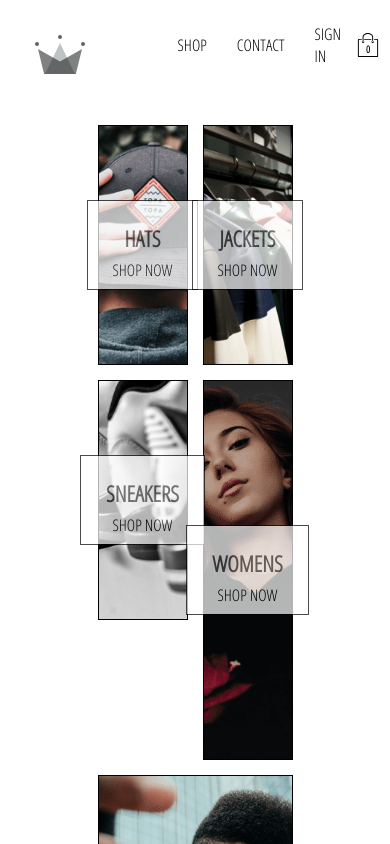
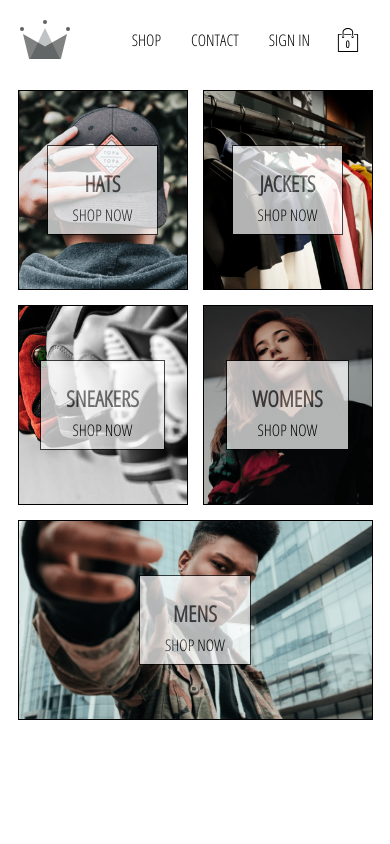
Before and after one commit to Phlipr/crwn-clothing, a React (Create React App) app in the folder client/: page / in a window 390 px wide. Shown: the top 844 px of the page. Built offline with nearby package versions, Linux system fonts and the light colour scheme; no server answers; the HTML template or start-up script is replaced by a standard one.

Commit message:
Lecture 277: Added CSS styling to make some of the app responsive to a mobile environment.

```diff
--- a/client/src/components/collection-item/collection-item.styles.jsx
+++ b/client/src/components/collection-item/collection-item.styles.jsx
@@ -20,6 +20,20 @@
         display: flex;
         }
     }
+
+    @media screen and (max-width: 800px) {
+        width: 40vw;
+
+        &:hover {
+            .image {
+            opacity: unset;
+            }
+
+            button {
+            opacity: unset;
+            }
+        }
+    }
 `;
 
 export const BackgroundImageContainer = styled.div`
@@ -37,6 +51,13 @@
     position: absolute;
     top: 255px;
     display: none;
+
+    @media screen and (max-width: 800px) {
+        display: block;
+        opacity: 0.9;
+        min-width: unset;
+        padding: 0 10px;
+    }
 `;
 
 export const CollectionFooterContainer = styled.div`
--- a/client/src/components/collection-preview/collection-preview.styles.jsx
+++ b/client/src/components/collection-preview/collection-preview.styles.jsx
@@ -4,6 +4,11 @@
     display: flex;
     flex-direction: column;
     margin-bottom: 30px;
+
+    @media screen and (max-width: 800px) {
+        align-items: center;
+
+    }
 `;
 
 export const TitleHeader = styled.h1`
@@ -19,4 +24,10 @@
 export const PreviewContainer = styled.div`
     display: flex;
     justify-content: space-between;
+
+    @media screen and (max-width: 800px) {
+        display: grid;
+        grid-template-columns: 1fr 1fr;
+        grid-gap: 15px;
+    }
 `;
--- a/client/src/components/header/header.styles.jsx
+++ b/client/src/components/header/header.styles.jsx
@@ -7,12 +7,24 @@
   display: flex;
   justify-content: space-between;
   margin-bottom: 25px;
+
+  @media screen and (max-width: 800px) {
+    height: 60px;
+    padding: 10px;
+    margin-bottom: 20px;
+
+  }
 `;
 
 export const LogoContainer = styled(Link)`
   height: 100%;
   width: 70px;
   padding: 25px;
+
+  @media screen and (max-width: 800px) {
+    width: 50px;
+    padding: 0;
+  }
 `;
 
 export const OptionsContainer = styled.div`
@@ -21,6 +33,10 @@
     display: flex;
     align-items: center;
     justify-content: flex-end;
+
+    @media screen and (max-width: 800px) {
+      width: 80%;
+    }
 `;
 
 export const OptionLink = styled(Link)`
--- a/client/src/components/menu-item/menu-item.styles.jsx
+++ b/client/src/components/menu-item/menu-item.styles.jsx
@@ -30,6 +30,11 @@
 
     &:last-child {
         margin-left: 7.5px;
+    }
+
+    @media screen and (max-width: 800px) {
+        height: 200px;
+
     }
 `;
 
--- a/client/src/global.styles.js
+++ b/client/src/global.styles.js
@@ -3,7 +3,7 @@
 export const GlobalStyles = createGlobalStyle`
     body {
         font-family: 'Open Sans Condensed';
-        padding: 20px 60px;
+        padding: 20px 40px;
 
         @media screen and (max-width: 800px) {
             padding: 10px;
--- a/client/src/pages/homepage/homepage.styles.jsx
+++ b/client/src/pages/homepage/homepage.styles.jsx
@@ -4,5 +4,4 @@
   display: flex;
   flex-direction: column;
   align-items: center;
-  padding: 20px 80px;
 `;
```
